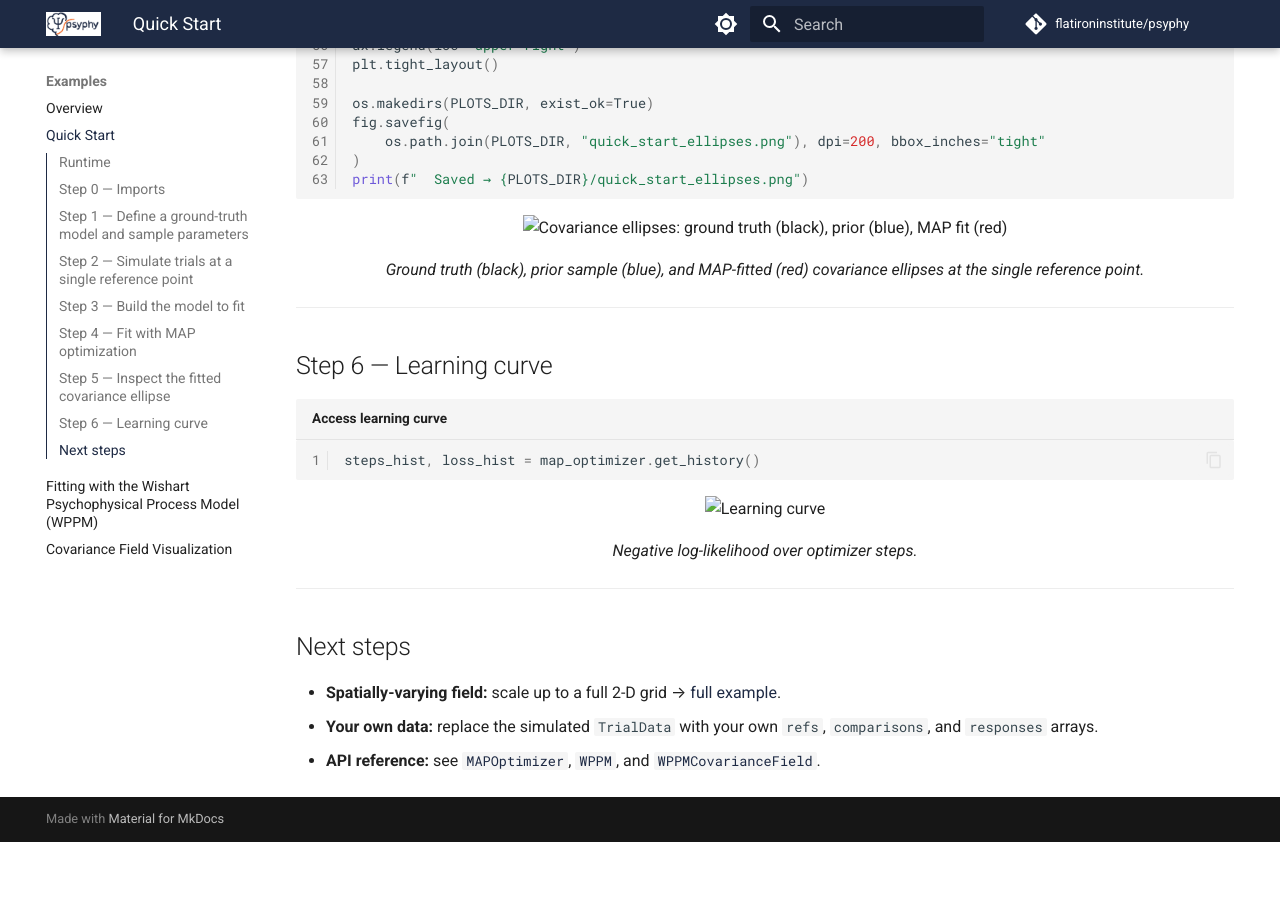
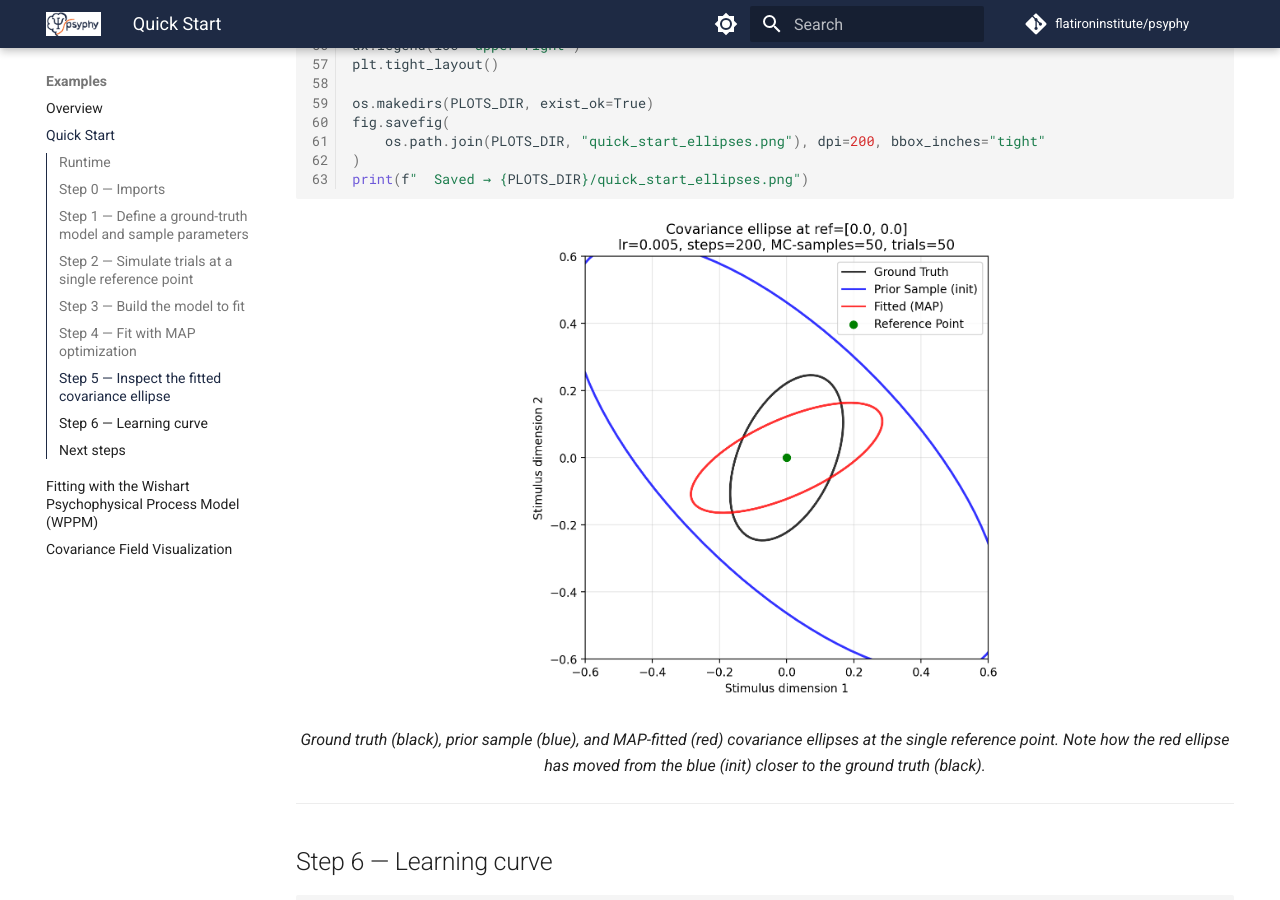
Before and after one commit to hmd101/psyphy, an MkDocs documentation site: the page built from docs/examples/wppm/quick_start.md, in a window 1280 px wide and 900 px high, scrolled down 5673 px. Built offline with MkDocs 1.6.1 and Material for MkDocs 9.7.7, drawn with Linux system fonts in a browser that asks for light colours; comment, search, counter and statistics services are not loaded; before the commit the page ends 6515 px from its top, so only the background shows below that.

Commit message:
resolving file path

````diff
--- a/docs/examples/wppm/quick_start.md
+++ b/docs/examples/wppm/quick_start.md
@@ -103,10 +103,10 @@ initialization (blue), and the MAP fit (red) at the single reference point:
 ```
 
 <div align="center">
-  <img src="../../examples/wppm/plots/quick_start_ellipses.png"
+  <img src="../plots/quick_start_ellipses.png"
        alt="Covariance ellipses: ground truth (black), prior (blue), MAP fit (red)"
        width="480"/>
-  <p><em>Ground truth (black), prior sample (blue), and MAP-fitted (red) covariance ellipses at the single reference point.</em></p>
+  <p><em>Ground truth (black), prior sample (blue), and MAP-fitted (red) covariance ellipses at the single reference point. Note how the red ellipse has moved from the blue (init) closer to the ground truth (black).</em></p>
 </div>
 
 ---
@@ -118,7 +118,7 @@ initialization (blue), and the MAP fit (red) at the single reference point:
 ```
 
 <div align="center">
-  <img src="../../examples/wppm/plots/quick_start_learning_curve.png"
+  <img src="../plots/quick_start_learning_curve.png"
        alt="Learning curve"
        width="480"/>
   <p><em>Negative log-likelihood over optimizer steps.</em></p>
````
Also changed, not shown: other parts of docs/examples/wppm/quick_start.md (+1 -1 lines).
